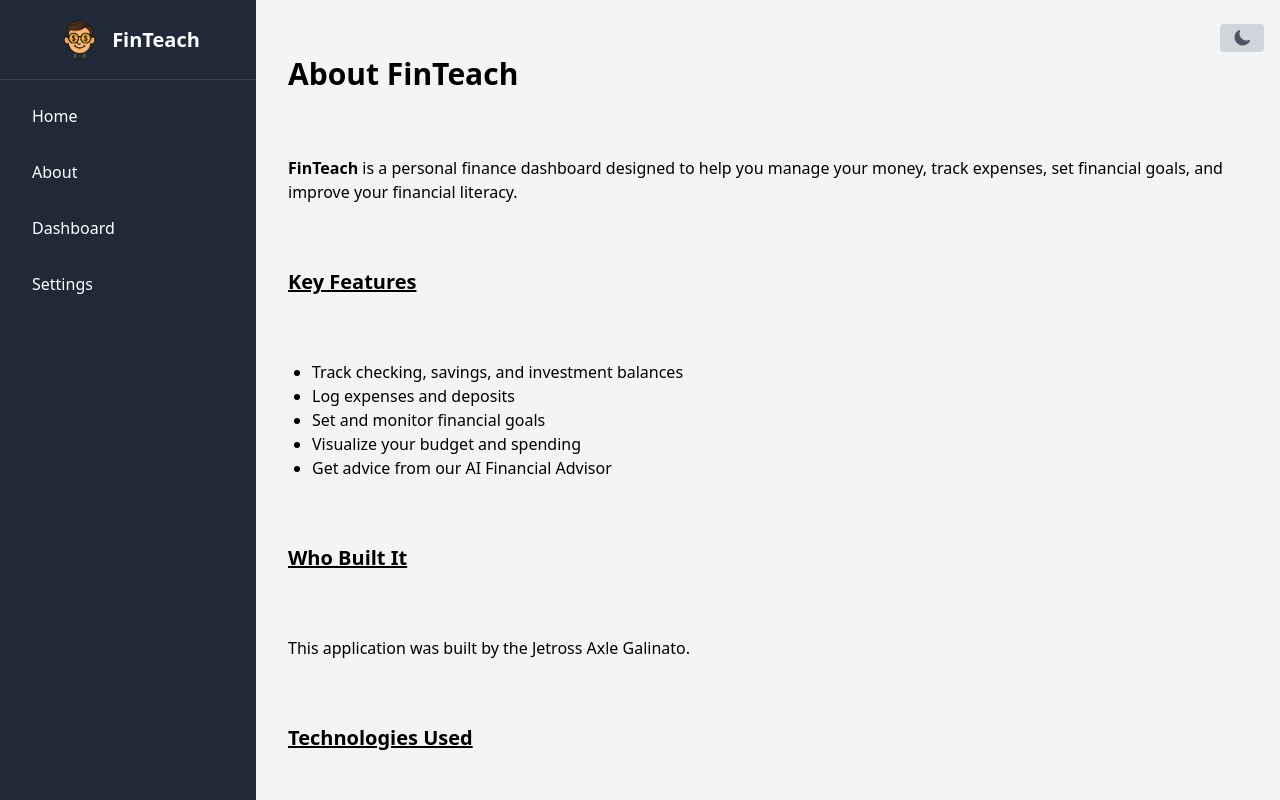
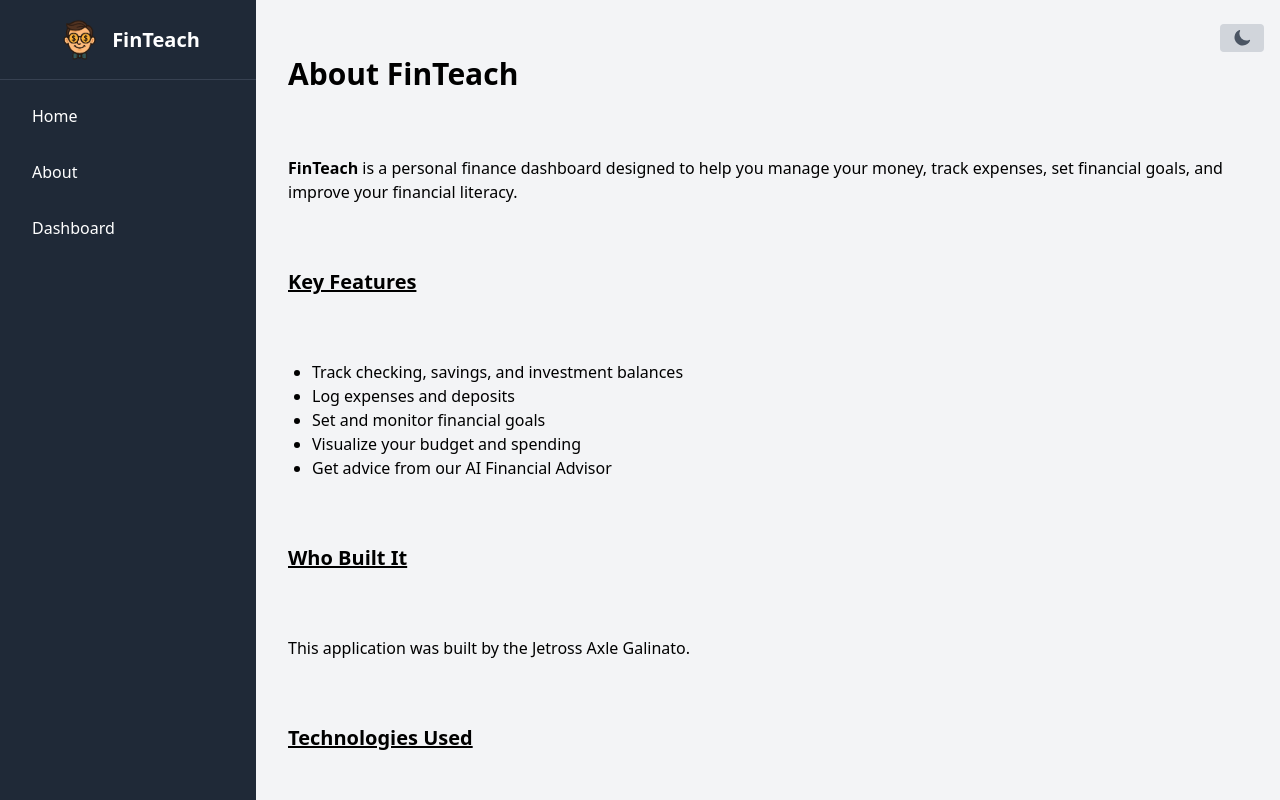
Before and after one commit to Jetrossgalinato/Finteach, a React (Vite) app in the folder Frontend/: page /about in a window 1280 px wide. Shown: the top 800 px of the page. Built offline with nearby package versions, Linux system fonts and the light colour scheme; sample sign-in values are in the browser's storage.

Commit message:
removed settings on sidebar

```diff
--- a/Frontend/src/components/Sidebar.tsx
+++ b/Frontend/src/components/Sidebar.tsx
@@ -40,23 +40,18 @@ const Sidebar: React.FC<SidebarProps> = ({ handleLogout }) => {
           <nav className="flex-1 p-4">
             <ul className="space-y-4">
               <li>
-                <Link to="/home" className="block px-4 py-2 rounded hover:bg-gray-700" onClick={() => setOpen(false)}>
+                <Link to="/home" className="block px-4 py-2 rounded hover:bg-gray-700 dark:rounded hover:bg-gray-900" onClick={() => setOpen(false)}>
                   Home
                 </Link>
               </li>
               <li>
-                <Link to="/about" className="block px-4 py-2 rounded hover:bg-gray-700" onClick={() => setOpen(false)}>
+                <Link to="/about" className="block px-4 py-2 rounded hover:bg-gray-700 dark:rounded hover:bg-gray-900" onClick={() => setOpen(false)}>
                   About
                 </Link>
               </li>
               <li>
-                <Link to="/dashboard" className="block px-4 py-2 rounded hover:bg-gray-700" onClick={() => setOpen(false)}>
+                <Link to="/dashboard" className="block px-4 py-2 rounded hover:bg-gray-700 dark:rounded hover:bg-gray-900" onClick={() => setOpen(false)}>
                   Dashboard
-                </Link>
-              </li>
-              <li>
-                <Link to="/settings" className="block px-4 py-2 rounded hover:bg-gray-700" onClick={() => setOpen(false)}>
-                  Settings
                 </Link>
               </li>
             </ul>
```
